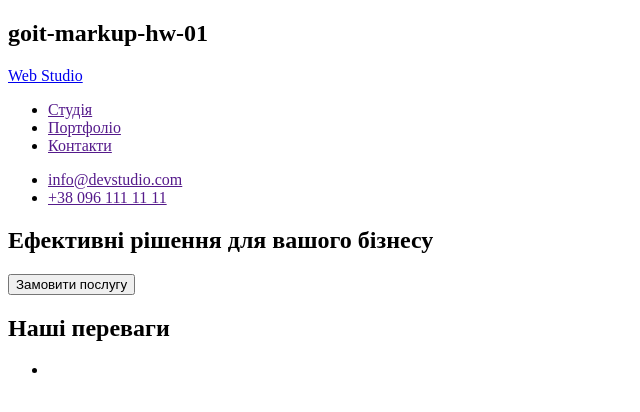
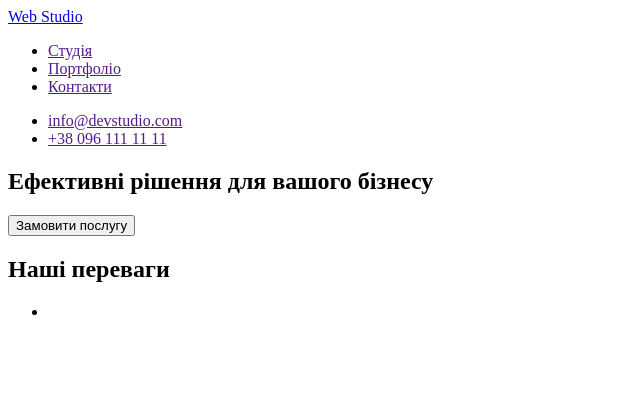
Before and after one commit to ElenaAlexk/goit-markup-hw-01, a plain HTML site: page index.html in a window 1280 px wide. Shown: the whole page, without its empty margins (0-640 px from the left). Drawn offline with Linux system fonts and the light colour scheme.

Commit message:
Удалила заглавие HW01

```diff
--- a/index.html
+++ b/index.html
@@ -7,9 +7,6 @@
     <title>Document</title>
 </head>
 <body>
-  <section>
-    <h1>goit-markup-hw-01</h1>
-  </section>
   <header>
     <nav>
     <a href="./index.html">Web Studio</a>
```
